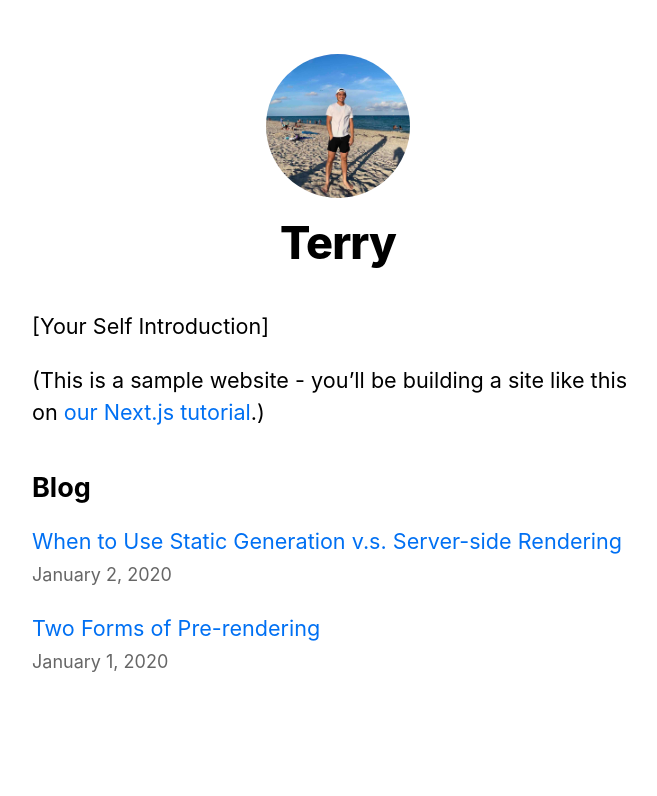
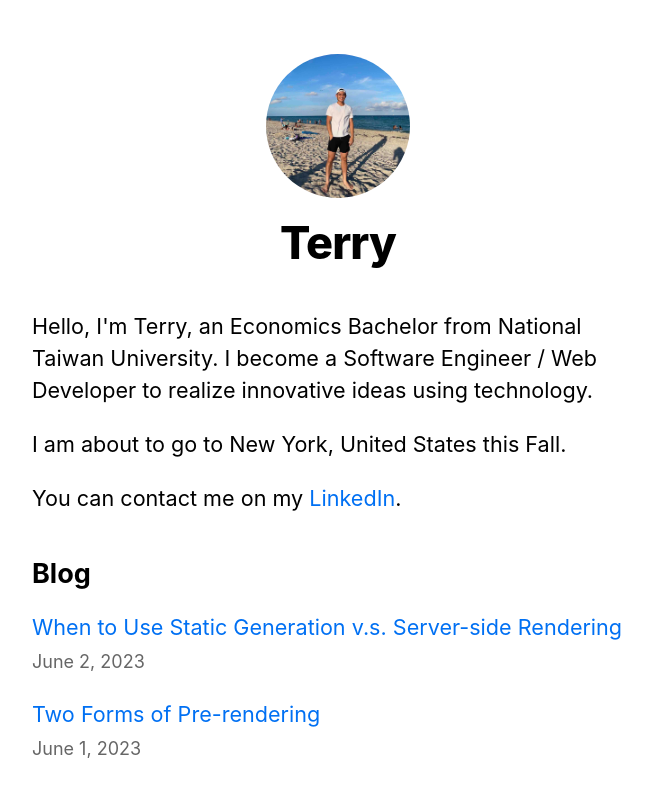
Before and after one commit to Terry9022/personal-blog, a Next.js app: page / in a window 1280 px wide. Shown: the top 796 px of the page, without its empty margins (302-959 px from the left). Built offline with nearby package versions, Linux system fonts and the light colour scheme.

Commit message:
add introduction

```diff
--- a/pages/index.js
+++ b/pages/index.js
@@ -21,10 +21,15 @@ export default function Home({ allPostsData }) {
         <title>{siteTitle}</title>
       </Head>
       <section className={utilStyles.headingMd}>
-        <p>[Your Self Introduction]</p>
         <p>
-          (This is a sample website - you’ll be building a site like this on{" "}
-          <a href="https://nextjs.org/learn">our Next.js tutorial</a>.)
+          Hello, I'm Terry, an Economics Bachelor from National Taiwan
+          University. I become a Software Engineer / Web Developer to realize
+          innovative ideas using technology.
+        </p>
+        <p>I am about to go to New York, United States this Fall.</p>
+        <p>
+          You can contact me on my{" "}
+          <a href="https://www.linkedin.com/in/chi-ting-lu/">LinkedIn</a>.
         </p>
       </section>
       <section className={`${utilStyles.headingMd} ${utilStyles.padding1px}`}>
--- a/posts/pre-rendering.md
+++ b/posts/pre-rendering.md
@@ -1,6 +1,6 @@
 ---
 title: "Two Forms of Pre-rendering"
-date: "2020-01-01"
+date: "2023-06-01"
 ---
 
 Next.js has two forms of pre-rendering: **Static Generation** and **Server-side Rendering**. The difference is in **when** it generates the HTML for a page.
--- a/posts/ssg-ssr.md
+++ b/posts/ssg-ssr.md
@@ -1,6 +1,6 @@
 ---
 title: "When to Use Static Generation v.s. Server-side Rendering"
-date: "2020-01-02"
+date: "2023-06-02"
 ---
 
 We recommend using **Static Generation** (with and without data) whenever possible because your page can be built once and served by CDN, which makes it much faster than having a server render the page on every request.
```
